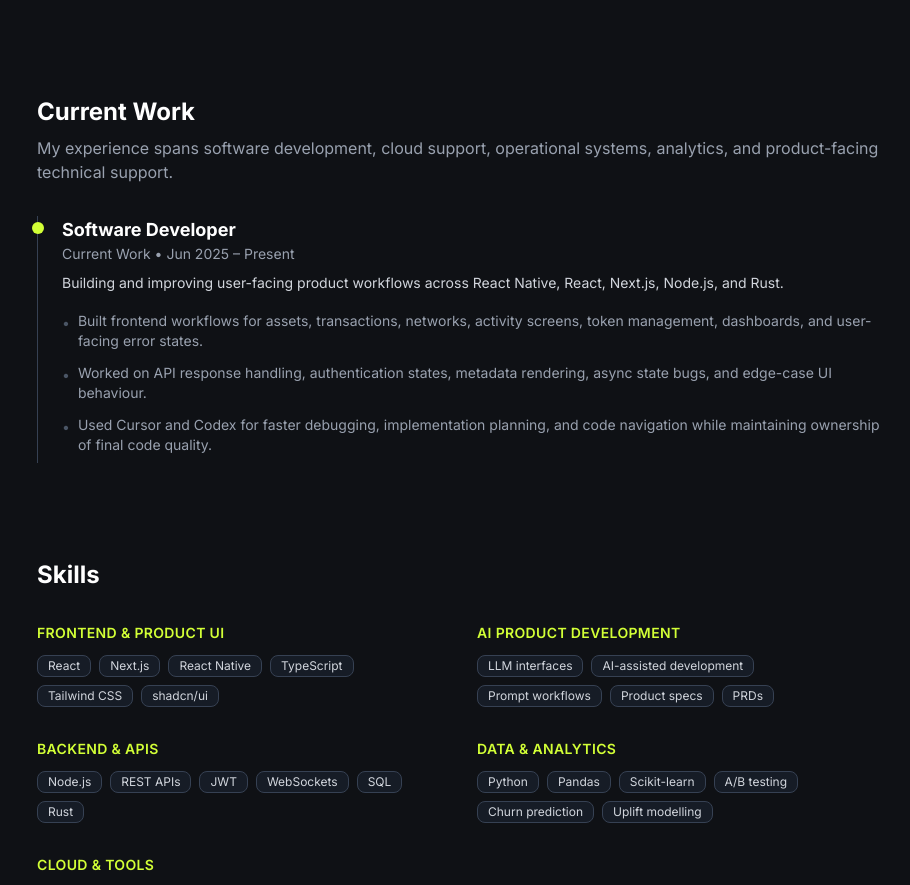
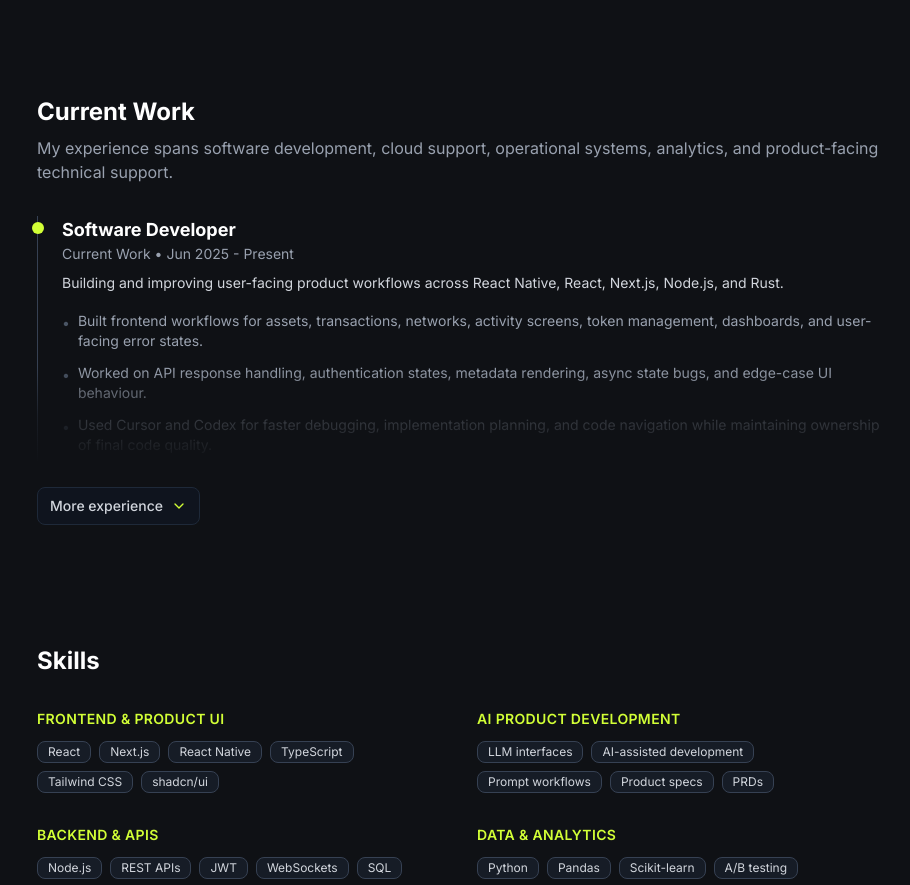
Before and after one commit to Neural-forge9/My-Profile, a Next.js app: page / in a window 1280 px wide. Shown: the part 1307-2192 px from the top of the page, without its empty margins (179-1089 px from the left). Built offline with nearby package versions, Linux system fonts and the light colour scheme.

Commit message:
Add expandable work experience section

```diff
--- a/app/page.tsx
+++ b/app/page.tsx
@@ -1,7 +1,7 @@
 import { projects } from "@/data/projects";
 import { ProjectCard } from "@/components/ProjectCard";
 import { skills } from "@/data/skills";
-import { experience } from "@/data/experience";
+import { ExperienceSection } from "@/components/ExperienceSection";
 import { ChevronDown, Download, Linkedin, Mail } from "lucide-react";
 import Link from "next/link";
 import { Badge } from "@/components/ui/Badge";
@@ -58,34 +58,7 @@ export default function Home() {
       </section>
 
       {/* Experience */}
-      <section className="space-y-8">
-        <div className="space-y-2">
-          <h3 className="text-2xl font-bold text-white">Current Work</h3>
-          <p className="text-gray-400">
-            My experience spans software development, cloud support, operational systems, analytics, and product-facing technical support.
-          </p>
-        </div>
-        <div className="space-y-8">
-          {experience.map((exp, idx) => (
-            <div key={idx} className="relative pl-6 border-l border-gray-700 pb-2">
-              <div className="absolute w-3 h-3 bg-[#d2ff36] rounded-full -left-[6.5px] top-1.5" />
-              <div className="mb-2">
-                <h4 className="text-lg font-bold text-white">{exp.role}</h4>
-                <p className="text-gray-400 text-sm">{exp.company} • {exp.period}</p>
-              </div>
-              <p className="text-gray-300 mb-4 text-sm leading-relaxed">{exp.description}</p>
-              <ul className="space-y-3">
-                {exp.bullets.map((bullet, i) => (
-                   <li key={i} className="text-gray-400 text-sm flex items-start">
-                     <span className="text-gray-600 mr-2 mt-0.5">•</span>
-                     {bullet}
-                   </li>
-                ))}
-              </ul>
-            </div>
-          ))}
-        </div>
-      </section>
+      <ExperienceSection />
 
       {/* Skills */}
       <section className="space-y-8">
--- /dev/null
+++ b/components/ExperienceSection.tsx
@@ -0,0 +1,125 @@
+"use client";
+
+import { useId, useState } from "react";
+import { ChevronDown } from "lucide-react";
+import {
+  additionalExperience,
+  Experience,
+  primaryExperience,
+} from "@/data/experience";
+import { cn } from "@/lib/utils";
+
+function ExperienceItem({
+  experience,
+  isPrimary = false,
+}: {
+  experience: Experience;
+  isPrimary?: boolean;
+}) {
+  return (
+    <div className="relative pl-6 border-l border-gray-700 pb-2">
+      <div
+        className={cn(
+          "absolute w-3 h-3 rounded-full -left-[6.5px] top-1.5",
+          isPrimary ? "bg-[#d2ff36]" : "bg-gray-600"
+        )}
+      />
+      <div className="mb-2">
+        <h4 className="text-lg font-bold text-white">{experience.role}</h4>
+        <p className="text-gray-400 text-sm">
+          {experience.company} • {experience.period}
+        </p>
+      </div>
+      <p className="text-gray-300 mb-4 text-sm leading-relaxed">
+        {experience.description}
+      </p>
+      <ul className="space-y-3">
+        {experience.bullets.map((bullet, index) => (
+          <li key={index} className="text-gray-400 text-sm flex items-start">
+            <span className="text-gray-600 mr-2 mt-0.5">•</span>
+            {bullet}
+          </li>
+        ))}
+      </ul>
+    </div>
+  );
+}
+
+export function ExperienceSection() {
+  const [isExpanded, setIsExpanded] = useState(false);
+  const additionalExperienceId = useId();
+
+  return (
+    <section className="space-y-8">
+      <div className="space-y-2">
+        <h3 className="text-2xl font-bold text-white">Current Work</h3>
+        <p className="text-gray-400">
+          My experience spans software development, cloud support, operational
+          systems, analytics, and product-facing technical support.
+        </p>
+      </div>
+
+      <div className="relative space-y-6">
+        <div className="relative">
+          <ExperienceItem experience={primaryExperience} isPrimary />
+          {!isExpanded && additionalExperience.length > 0 && (
+            <div
+              className="pointer-events-none absolute inset-x-0 bottom-0 h-24 bg-gradient-to-b from-transparent via-[#0f1115]/70 to-[#0f1115]"
+              aria-hidden="true"
+            />
+          )}
+        </div>
+
+        <button
+          type="button"
+          aria-expanded={isExpanded}
+          aria-controls={additionalExperienceId}
+          onClick={() => setIsExpanded((current) => !current)}
+          className="group inline-flex items-center gap-2 rounded-md border border-gray-800 bg-gray-900/50 px-3 py-2 text-sm font-medium text-gray-300 transition-colors hover:border-gray-700 hover:bg-gray-900 hover:text-white focus:outline-none focus:ring-2 focus:ring-[#d2ff36]/60 focus:ring-offset-2 focus:ring-offset-[#0f1115]"
+        >
+          <span>{isExpanded ? "Hide experience" : "More experience"}</span>
+          <ChevronDown
+            className={cn(
+              "h-4 w-4 text-[#d2ff36] transition-transform duration-300 group-hover:translate-y-0.5",
+              isExpanded && "rotate-180 group-hover:translate-y-0"
+            )}
+            aria-hidden="true"
+          />
+        </button>
+
+        <div
+          id={additionalExperienceId}
+          aria-hidden={!isExpanded}
+          className={cn(
+            "grid transition-all duration-500 ease-out",
+            isExpanded
+              ? "grid-rows-[1fr] opacity-100"
+              : "grid-rows-[0fr] opacity-0"
+          )}
+        >
+          <div className="overflow-hidden">
+            <div className="space-y-8 pt-2">
+              <div className="space-y-1">
+                <h4 className="text-sm font-semibold uppercase tracking-wide text-[#d2ff36]">
+                  Earlier Experience
+                </h4>
+                <p className="text-sm text-gray-500">
+                  Cloud, infrastructure, and product support roles that shaped
+                  my production troubleshooting and systems mindset.
+                </p>
+              </div>
+              <div className="space-y-8">
+                {additionalExperience.map((experience) => (
+                  <ExperienceItem
+                    key={`${experience.role}-${experience.period}`}
+                    experience={experience}
+                  />
+                ))}
+              </div>
+            </div>
+          </div>
+        </div>
+      </div>
+    </section>
+  );
+}
--- a/data/experience.ts
+++ b/data/experience.ts
@@ -1,13 +1,57 @@
-export const experience = [
+export interface Experience {
+  role: string;
+  company: string;
+  period: string;
+  description: string;
+  bullets: string[];
+}
+
+export const primaryExperience: Experience = {
+  role: "Software Developer",
+  company: "Current Work",
+  period: "Jun 2025 - Present",
+  description: "Building and improving user-facing product workflows across React Native, React, Next.js, Node.js, and Rust.",
+  bullets: [
+    "Built frontend workflows for assets, transactions, networks, activity screens, token management, dashboards, and user-facing error states.",
+    "Worked on API response handling, authentication states, metadata rendering, async state bugs, and edge-case UI behaviour.",
+    "Used Cursor and Codex for faster debugging, implementation planning, and code navigation while maintaining ownership of final code quality."
+  ]
+};
+
+export const additionalExperience: Experience[] = [
   {
-    role: "Software Developer",
-    company: "Current Work",
-    period: "Jun 2025 – Present",
-    description: "Building and improving user-facing product workflows across React Native, React, Next.js, Node.js, and Rust.",
+    role: "Technical Support Engineer - M365 Cloud",
+    company: "Cloud Service Support",
+    period: "Oct 2023 - Feb 2024",
+    description: "Resolved customer-impacting Microsoft 365 and Azure AD issues across identity, access, configuration, migration, and service-health workflows.",
     bullets: [
-      "Built frontend workflows for assets, transactions, networks, activity screens, token management, dashboards, and user-facing error states.",
-      "Worked on API response handling, authentication states, metadata rendering, async state bugs, and edge-case UI behaviour.",
-      "Used Cursor and Codex for faster debugging, implementation planning, and code navigation while maintaining ownership of final code quality."
+      "Converted ambiguous user-reported issues into structured technical cases with impact analysis, reproduction details, root-cause notes, and resolution steps.",
+      "Investigated authentication failures, licensing problems, mailbox access issues, service degradation, and configuration mismatches with support and escalation teams.",
+      "Strengthened production troubleshooting habits around access management, service reliability, documentation, and customer-impact resolution."
+    ]
+  },
+  {
+    role: "Operations Lead - Microsoft & AWS",
+    company: "Cloud & Infrastructure Operations",
+    period: "Oct 2022 - May 2023",
+    description: "Supported enterprise cloud and infrastructure workflows across AWS and Azure, with a focus on repeatable operations and reliable environment support.",
+    bullets: [
+      "Worked across IAM/RBAC, compute, storage, virtual networks, monitoring, and access-related troubleshooting for AWS and Azure environments.",
+      "Provisioned and maintained cloud infrastructure with Terraform, applying infrastructure-as-code practices for consistency and operational reliability.",
+      "Analysed incidents, service trends, and support metrics to improve escalation quality, process visibility, and stakeholder reporting."
+    ]
+  },
+  {
+    role: "IoT Product Support Engineer",
+    company: "IoT Product Deployments",
+    period: "May 2022 - Sep 2022",
+    description: "Supported IoT-based product deployments by coordinating setup workflows, validating client requirements, and troubleshooting device-node issues.",
+    bullets: [
+      "Assisted installation workflows and investigated hardware, software, connectivity, and configuration issues across real-world deployments.",
+      "Coordinated between clients, deployment teams, and technical stakeholders to resolve product issues and unblock implementation work.",
+      "Documented recurring issues, troubleshooting steps, and deployment observations to reduce repeated support errors."
     ]
   }
 ];
+
+export const experience = [primaryExperience, ...additionalExperience];
```
